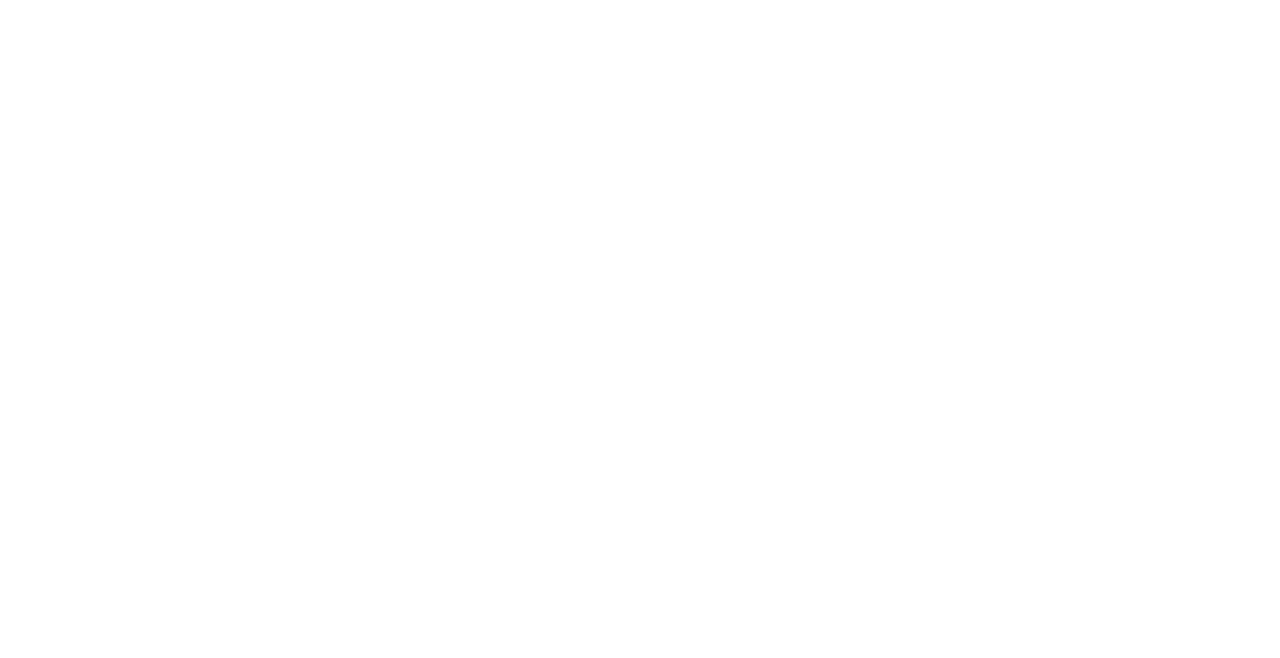
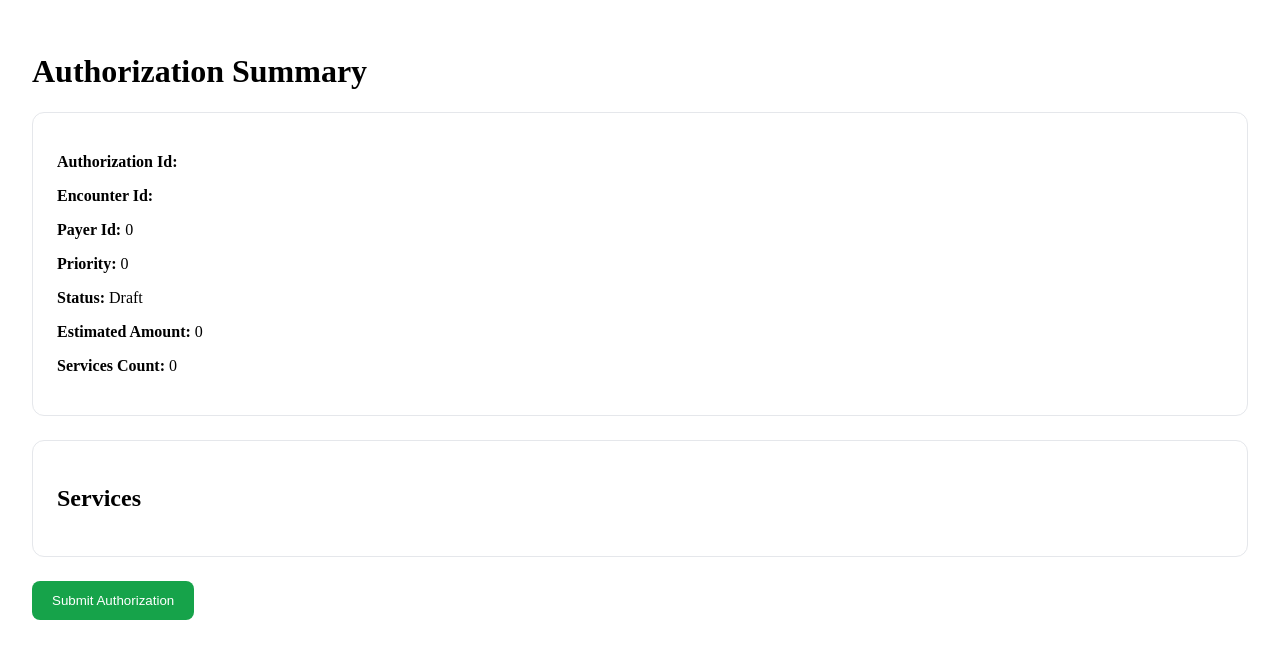
Before and after one commit to Saitharunmotipeta/prior-authorization-tracking-system, a Vue app in the folder frontend/: page /specialist/authorization-summary in a window 1280 px wide. Before the commit this address had no page. Shown: the top 658 px of the page. Built offline with nearby package versions, Linux system fonts and the light colour scheme.

Commit message:
completdd specialist auth api happy path

```diff
--- a/frontend/src/pages/specialist/AddAuthorizationServicesPage.vue
+++ b/frontend/src/pages/specialist/AddAuthorizationServicesPage.vue
@@ -6,6 +6,17 @@ import { storeToRefs } from "pinia";
 import {
   useAuthorizationStore
 } from "../../stores/authorization.store";
+
+import { useRouter } from "vue-router";
+
+const router = useRouter();
+
+const goToSummary =
+  () => {
+    router.push(
+      "/specialist/authorization-summary"
+    );
+  };
 
 const authorizationStore =
   useAuthorizationStore();
@@ -119,6 +130,13 @@ const addService =
 
         <hr />
       </div>
+      <button
+  @click="
+    goToSummary()
+  "
+>
+  Review Authorization
+</button>
 
     </div>
 
--- a/frontend/src/pages/specialist/AuthorizationSummaryPage.vue
+++ b/frontend/src/pages/specialist/AuthorizationSummaryPage.vue
@@ -0,0 +1,170 @@
+<script setup lang="ts">
+import { useRouter } from "vue-router";
+
+import { storeToRefs } from "pinia";
+
+import {
+  useAuthorizationStore
+} from "../../stores/authorization.store";
+
+import {
+  useEncounterStore
+} from "../../stores/encounter.store";
+
+const router = useRouter();
+
+const authorizationStore =
+  useAuthorizationStore();
+
+const encounterStore =
+  useEncounterStore();
+
+const {
+  authorizationRequestId,
+  payerId,
+  priority,
+  services
+} =
+  storeToRefs(
+    authorizationStore
+  );
+
+const submitAuthorization =
+  () => {
+    console.log(
+      "Authorization Submitted"
+    );
+
+    router.push(
+      "/specialist"
+    );
+  };
+</script>
+
+<template>
+  <div class="page">
+
+    <h1>
+      Authorization Summary
+    </h1>
+
+    <div class="card">
+
+      <p>
+        <strong>
+          Authorization Id:
+        </strong>
+        {{ authorizationRequestId }}
+      </p>
+
+      <p>
+        <strong>
+          Encounter Id:
+        </strong>
+        {{ encounterStore.encounterId }}
+      </p>
+
+      <p>
+        <strong>
+          Payer Id:
+        </strong>
+        {{ payerId }}
+      </p>
+
+      <p>
+        <strong>
+          Priority:
+        </strong>
+        {{ priority }}
+      </p>
+
+      <p>
+        <strong>
+          Status:
+        </strong>
+        Draft
+      </p>
+
+      <p>
+        <strong>
+          Estimated Amount:
+        </strong>
+        0
+      </p>
+
+      <p>
+        <strong>
+          Services Count:
+        </strong>
+        {{ services.length }}
+      </p>
+
+    </div>
+
+    <div class="card">
+
+      <h2>
+        Services
+      </h2>
+
+      <div
+        v-for="
+          (service,index)
+          in services
+        "
+        :key="index"
+      >
+        <p>
+          CPT:
+          {{ service.cptCode }}
+        </p>
+
+        <p>
+          ICD:
+          {{ service.icdCode }}
+        </p>
+
+        <p>
+          Notes:
+          {{ service.notes }}
+        </p>
+
+        <hr />
+      </div>
+
+    </div>
+
+    <button
+      class="submit-btn"
+      @click="
+        submitAuthorization()
+      "
+    >
+      Submit Authorization
+    </button>
+
+  </div>
+</template>
+
+<style scoped>
+.page {
+  padding: 24px;
+}
+
+.card {
+  background: white;
+  border: 1px solid #e5e7eb;
+  border-radius: 12px;
+  padding: 24px;
+  margin-bottom: 24px;
+}
+
+.submit-btn {
+  padding: 12px 20px;
+  border: none;
+  border-radius: 8px;
+  background: #16a34a;
+  color: white;
+  cursor: pointer;
+}
+</style>
--- a/frontend/src/router/specialist.routes.ts
+++ b/frontend/src/router/specialist.routes.ts
@@ -17,6 +17,9 @@ from "../pages/specialist/CreateAuthorizationRequestPage.vue";
 
 import AddAuthorizationServicesPage
 from "../pages/specialist/AddAuthorizationServicesPage.vue";
+
+import AuthorizationSummaryPage
+from "../pages/specialist/AuthorizationSummaryPage.vue";
 
 export const specialistRoutes: RouteRecordRaw[] = [
   {
@@ -53,11 +56,17 @@ export const specialistRoutes: RouteRecordRaw[] = [
 {
   path:
     "/specialist/add-services",
-
   name:
     "AddAuthorizationServices",
-
   component:
     AddAuthorizationServicesPage
+},
+{
+  path:
+    "/specialist/authorization-summary",
+  name:
+    "AuthorizationSummary",
+  component:
+    AuthorizationSummaryPage
 }
 ];
```
